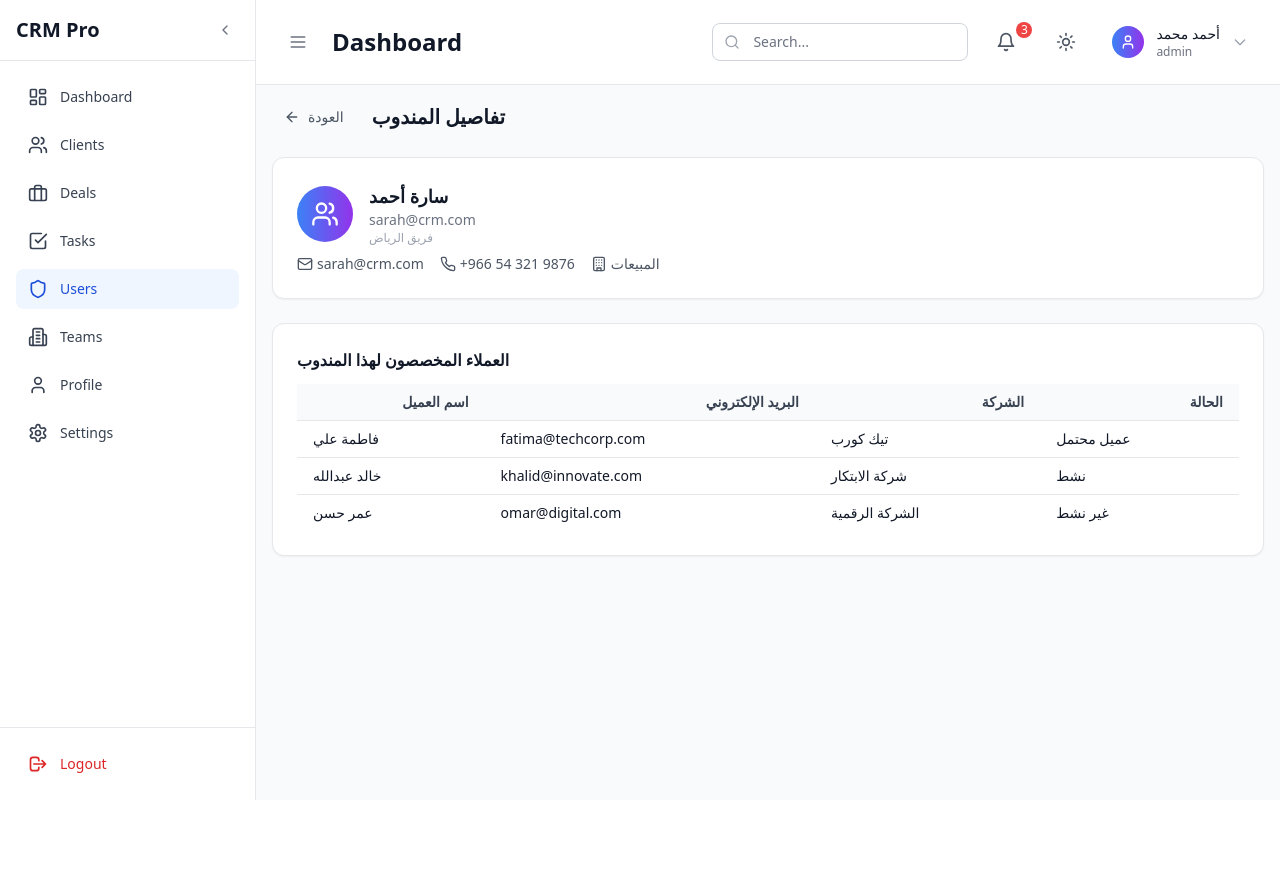
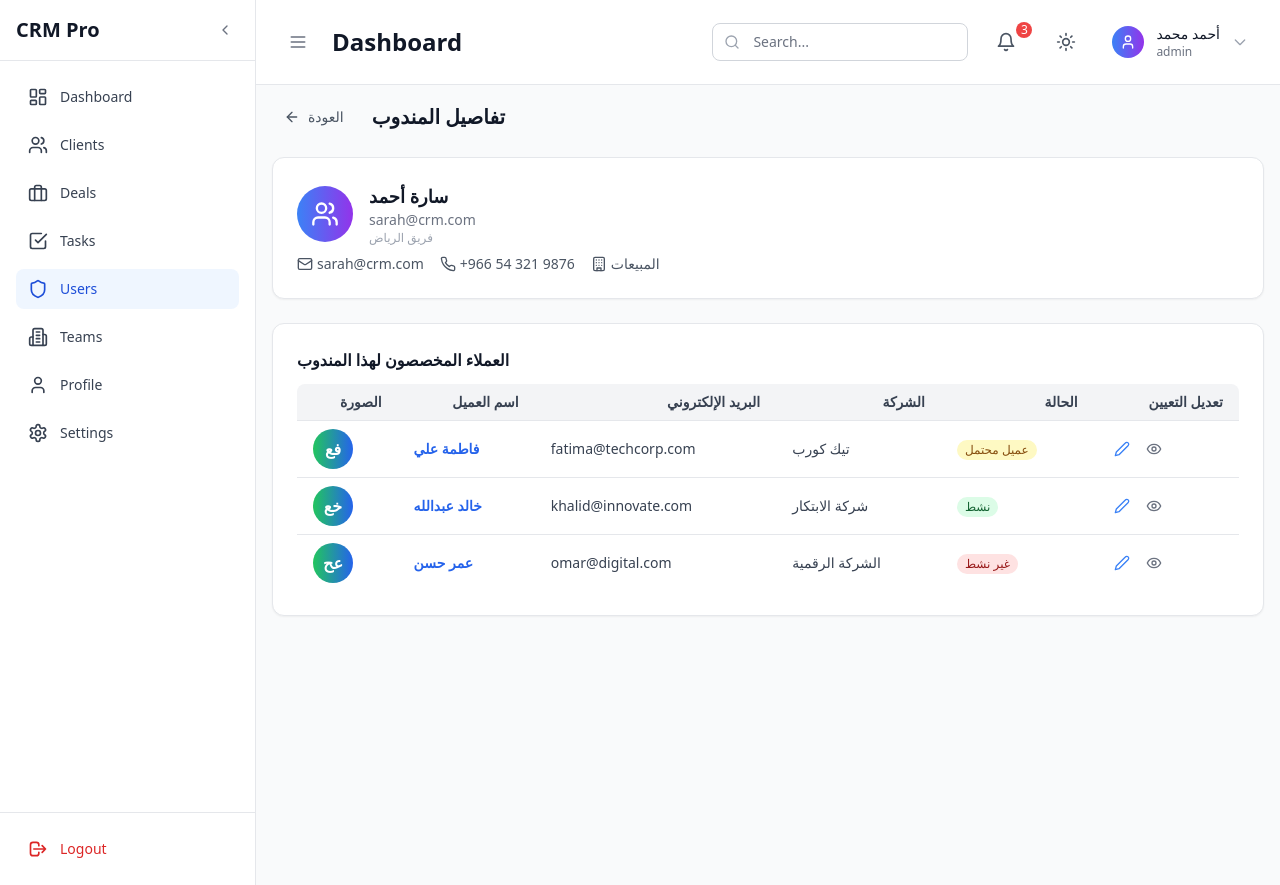
Before and after one commit to isamch/IC-CRM-Pro, a React (Vite) app: page /sales-reps/3 in a window 1280 px wide. Before the commit the page ends 800 px from the top, so only its background shows below. Built offline with nearby package versions, Linux system fonts and the light colour scheme; sample sign-in values are in the browser's storage.

Commit message:
add tables and fix

```diff
--- a/src/App.tsx
+++ b/src/App.tsx
@@ -16,6 +16,9 @@ import { Settings } from './pages/Settings';
 import { ProtectedRoute } from './components/auth/ProtectedRoute';
 import { SalesRepDetails } from './pages/SalesRepDetails';
 import './App.css';
+
+// Add a placeholder for client details
+const ClientDetails = () => <div className="p-8 text-center text-xl">تفاصيل العميل</div>;
 
 function App() {
   return (
@@ -37,6 +40,7 @@ function App() {
                 <Route path="profile" element={<Profile />} />
                 <Route path="settings" element={<Settings />} />
                 <Route path="sales-reps/:repId" element={<SalesRepDetails />} />
+                <Route path="clients/:clientId" element={<ClientDetails />} />
               </Route>
             </Routes>
           </div>
--- a/src/pages/SalesRepDetails.tsx
+++ b/src/pages/SalesRepDetails.tsx
@@ -1,13 +1,20 @@
-import React from 'react';
-import { useParams, useNavigate } from 'react-router-dom';
+import React, { useState } from 'react';
+import { useParams, useNavigate, Link } from 'react-router-dom';
 import { Card } from '../components/ui/Card';
 import { Button } from '../components/ui/Button';
 import { mockUsers, mockClients, mockTeams } from '../data/mockData';
-import { ArrowLeft, Mail, Phone, Building, Users } from 'lucide-react';
+import { ArrowLeft, Mail, Phone, Building, Users, Edit2, Eye } from 'lucide-react';
+import { Modal } from '../components/ui/Modal';
+import { Select } from '../components/ui/Select';
+import { useAuth } from '../contexts/AuthContext';
 
 export const SalesRepDetails: React.FC = () => {
   const { repId } = useParams<{ repId: string }>();
   const navigate = useNavigate();
+  const { user } = useAuth();
+  // Assignment modal state
+  const [assignModal, setAssignModal] = useState<{ open: boolean; clientId?: string }>({ open: false });
+  const [assignTo, setAssignTo] = useState('');
 
   const rep = mockUsers.find(u => u.id === repId);
   if (!rep) {
@@ -16,15 +23,39 @@ export const SalesRepDetails: React.FC = () => {
   const team = rep.teamId ? mockTeams.find(t => t.id === rep.teamId) : undefined;
   const assignedClients = mockClients.filter(c => c.assignedTo === rep.id);
 
+  // Get available reps for assignment (same logic as Clients page)
+  let availableReps: typeof mockUsers = [];
+  if (user?.role === 'admin') {
+    availableReps = mockUsers.filter(u => u.role === 'sales_representative' || u.role === 'sales_manager');
+  } else if (user?.role === 'sales_manager') {
+    const managedTeamIds = mockTeams.filter(team => team.managerId === user.id).map(team => team.id);
+    availableReps = mockUsers.filter(u => u.role === 'sales_representative' && managedTeamIds.includes(u.teamId || ''));
+    if (!availableReps.some(u => u.id === user.id)) {
+      availableReps = [user, ...availableReps];
+    }
+  } else if (user?.role === 'sales_representative') {
+    availableReps = [user];
+  }
+
+  // Handle open/close assign modal
+  const handleOpenAssign = (clientId: string, currentAssigned: string) => {
+    setAssignModal({ open: true, clientId });
+    setAssignTo(currentAssigned);
+  };
+  const handleAssign = () => {
+    // Here you would update the assignment in your state/store/backend
+    setAssignModal({ open: false });
+  };
+
   return (
-    <div className="p-4 max-w-full mx-auto space-y-6">
+    <div className="p-4 max-w-full mx-auto space-y-6 bg-gray-50 dark:bg-gray-950 transition-colors duration-200 min-h-screen">
       <div className="flex items-center mb-4">
         <Button variant="ghost" icon={ArrowLeft} size="sm" onClick={() => navigate(-1)}>
           العودة
         </Button>
         <h2 className="text-xl font-bold text-gray-900 dark:text-white ml-4">تفاصيل المندوب</h2>
       </div>
-      <Card className="space-y-2 bg-white dark:bg-gray-900 border border-gray-200 dark:border-gray-700">
+      <Card className="space-y-2 bg-white dark:bg-gray-900 border border-gray-200 dark:border-gray-800 shadow-md dark:shadow-none">
         <div className="flex items-center gap-4">
           <div className="w-14 h-14 bg-gradient-to-r from-blue-500 to-purple-600 rounded-full flex items-center justify-center">
             <Users className="w-7 h-7 text-white" />
@@ -41,28 +72,70 @@ export const SalesRepDetails: React.FC = () => {
           <div className="flex items-center gap-1"><Building className="w-4 h-4" /> {rep.department}</div>
         </div>
       </Card>
-      <Card className="bg-white dark:bg-gray-900 border border-gray-200 dark:border-gray-700">
+      <Card className="bg-white dark:bg-gray-900 border border-gray-200 dark:border-gray-800 shadow-md dark:shadow-none">
         <h3 className="text-base font-semibold text-gray-900 dark:text-white mb-3">العملاء المخصصون لهذا المندوب</h3>
         {assignedClients.length === 0 ? (
           <div className="text-center text-gray-500 dark:text-gray-400 py-6">لا يوجد عملاء مخصصون لهذا المندوب.</div>
         ) : (
           <div className="overflow-x-auto">
-            <table className="min-w-full divide-y divide-gray-200 dark:divide-gray-700 text-sm">
-              <thead className="bg-gray-50 dark:bg-gray-800">
+            <table className="min-w-full divide-y divide-gray-200 dark:divide-gray-800 text-sm rounded-lg overflow-hidden bg-white dark:bg-gray-900">
+              <thead className="bg-gray-100 dark:bg-gray-900 border-b border-gray-200 dark:border-gray-800">
                 <tr>
+                  <th className="px-4 py-2 text-right text-gray-700 dark:text-gray-200">الصورة</th>
                   <th className="px-4 py-2 text-right text-gray-700 dark:text-gray-200">اسم العميل</th>
                   <th className="px-4 py-2 text-right text-gray-700 dark:text-gray-200">البريد الإلكتروني</th>
                   <th className="px-4 py-2 text-right text-gray-700 dark:text-gray-200">الشركة</th>
                   <th className="px-4 py-2 text-right text-gray-700 dark:text-gray-200">الحالة</th>
+                  {(user?.role === 'admin' || user?.role === 'sales_manager') && (
+                    <th className="px-4 py-2 text-right text-gray-700 dark:text-gray-200">تعديل التعيين</th>
+                  )}
                 </tr>
               </thead>
-              <tbody className="bg-white dark:bg-gray-900 divide-y divide-gray-200 dark:divide-gray-700">
+              <tbody className="bg-white dark:bg-gray-900 divide-y divide-gray-200 dark:divide-gray-800">
                 {assignedClients.map(client => (
-                  <tr key={client.id} className="hover:bg-gray-50 dark:hover:bg-gray-800 transition-colors">
-                    <td className="px-4 py-2 text-gray-900 dark:text-gray-100">{client.name}</td>
-                    <td className="px-4 py-2 text-gray-900 dark:text-gray-100">{client.email}</td>
-                    <td className="px-4 py-2 text-gray-900 dark:text-gray-100">{client.company}</td>
-                    <td className="px-4 py-2 text-gray-900 dark:text-gray-100">{client.status === 'active' ? 'نشط' : client.status === 'inactive' ? 'غير نشط' : client.status === 'prospect' ? 'عميل محتمل' : 'عميل رائد'}</td>
+                  <tr key={client.id} className="hover:bg-blue-50 dark:hover:bg-gray-800 transition-colors">
+                    <td className="px-4 py-2">
+                      <div className="w-10 h-10 bg-gradient-to-r from-green-500 to-blue-600 rounded-full flex items-center justify-center text-base font-bold text-white">
+                        {client.name.split(' ').map(n => n[0]).join('')}
+                      </div>
+                    </td>
+                    <td className="px-4 py-2">
+                      <Link to={`/clients/${client.id}`} className="font-semibold text-blue-600 dark:text-blue-300 hover:underline">
+                        {client.name}
+                      </Link>
+                    </td>
+                    <td className="px-4 py-2 text-gray-700 dark:text-gray-300">{client.email}</td>
+                    <td className="px-4 py-2 text-gray-700 dark:text-gray-300">{client.company}</td>
+                    <td className="px-4 py-2">
+                      <span className={`inline-block px-2 py-0.5 rounded-full text-xs font-medium ${
+                        client.status === 'active' ? 'bg-green-100 text-green-800 dark:bg-green-900 dark:text-green-200' :
+                        client.status === 'inactive' ? 'bg-red-100 text-red-800 dark:bg-red-900 dark:text-red-200' :
+                        client.status === 'prospect' ? 'bg-yellow-100 text-yellow-800 dark:bg-yellow-900 dark:text-yellow-200' :
+                        'bg-blue-100 text-blue-800 dark:bg-blue-900 dark:text-blue-200'
+                      }`}>
+                        {client.status === 'active' ? 'نشط' : client.status === 'inactive' ? 'غير نشط' : client.status === 'prospect' ? 'عميل محتمل' : 'عميل رائد'}
+                      </span>
+                    </td>
+                    {(user?.role === 'admin' || user?.role === 'sales_manager') && (
+                      <td className="px-4 py-2">
+                        <div className="flex items-center gap-2">
+                          <button
+                            className="p-1 rounded hover:bg-gray-100 dark:hover:bg-gray-700"
+                            title="تغيير المندوب المكلف"
+                            onClick={() => handleOpenAssign(client.id, client.assignedTo || '')}
+                          >
+                            <Edit2 className="w-4 h-4 text-blue-500" />
+                          </button>
+                          <button
+                            className="p-1 rounded hover:bg-gray-100 dark:hover:bg-gray-700"
+                            title="عرض تفاصيل العميل"
+                            onClick={() => navigate(`/clients/${client.id}`)}
+                          >
+                            <Eye className="w-4 h-4 text-gray-500 dark:text-gray-200" />
+                          </button>
+                        </div>
+                      </td>
+                    )}
                   </tr>
                 ))}
               </tbody>
@@ -70,6 +143,43 @@ export const SalesRepDetails: React.FC = () => {
           </div>
         )}
       </Card>
+      {/* Assign Modal */}
+      <Modal
+        isOpen={assignModal.open}
+        onClose={() => setAssignModal({ open: false })}
+        title="تغيير المندوب المكلف بالعميل"
+      >
+        {availableReps.length === 0 ? (
+          <div className="text-center text-gray-500 dark:text-gray-400 py-6">لا يوجد مندوبي مبيعات متاحين في فرقك.</div>
+        ) : (
+          <form
+            onSubmit={e => {
+              e.preventDefault();
+              handleAssign();
+            }}
+            className="space-y-4"
+          >
+            <Select
+              label="اختر المندوب المكلف"
+              value={assignTo}
+              onChange={setAssignTo}
+              options={availableReps.map(rep => ({
+                value: rep.id,
+                label: rep.id === user?.id ? `${rep.name} (أنت)` : rep.name
+              }))}
+              required
+            />
+            <div className="flex justify-end space-x-2">
+              <Button variant="outline" onClick={() => setAssignModal({ open: false })}>
+                إلغاء
+              </Button>
+              <Button type="submit" disabled={!assignTo}>
+                تأكيد التعيين
+              </Button>
+            </div>
+          </form>
+        )}
+      </Modal>
     </div>
   );
 };
```
